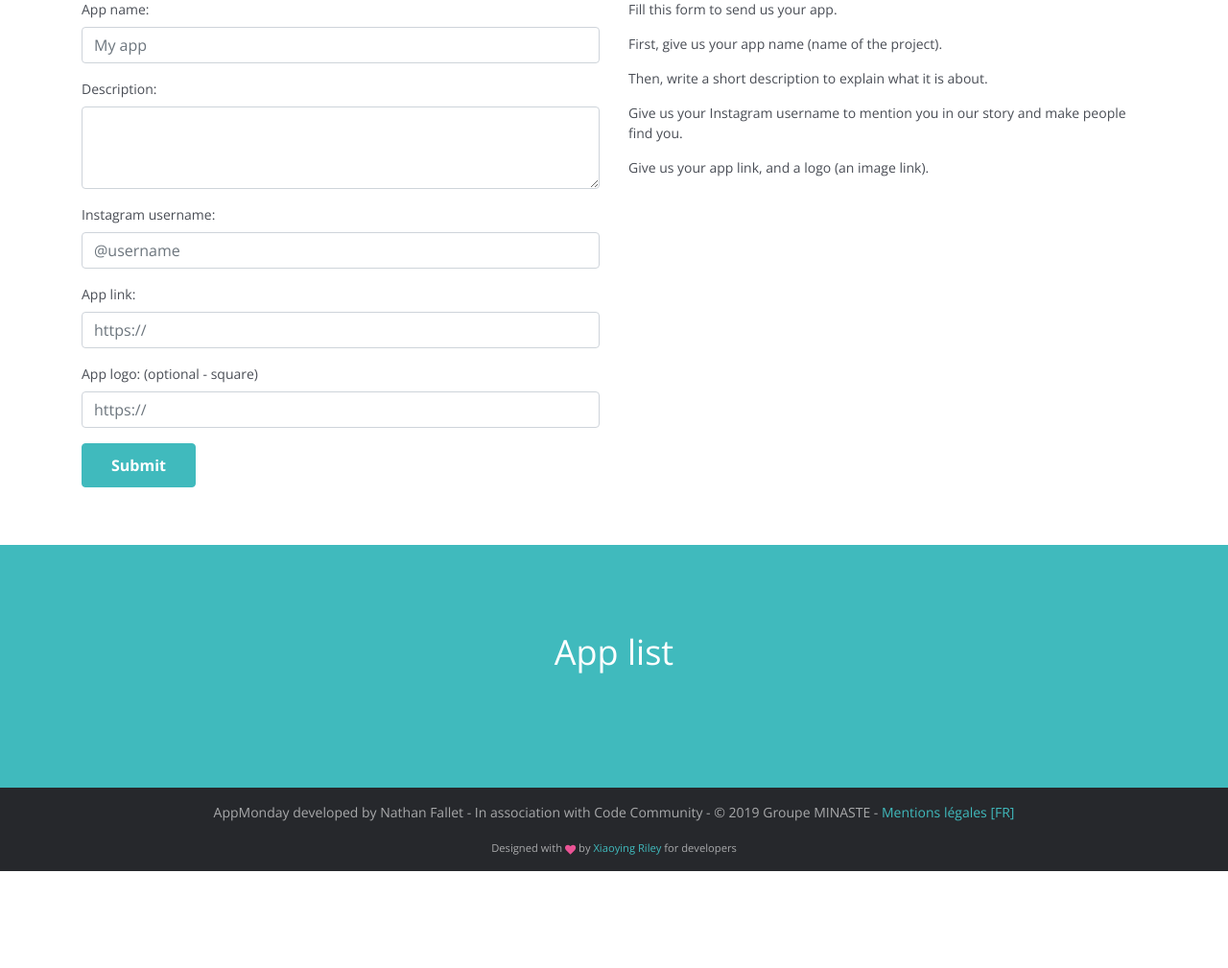
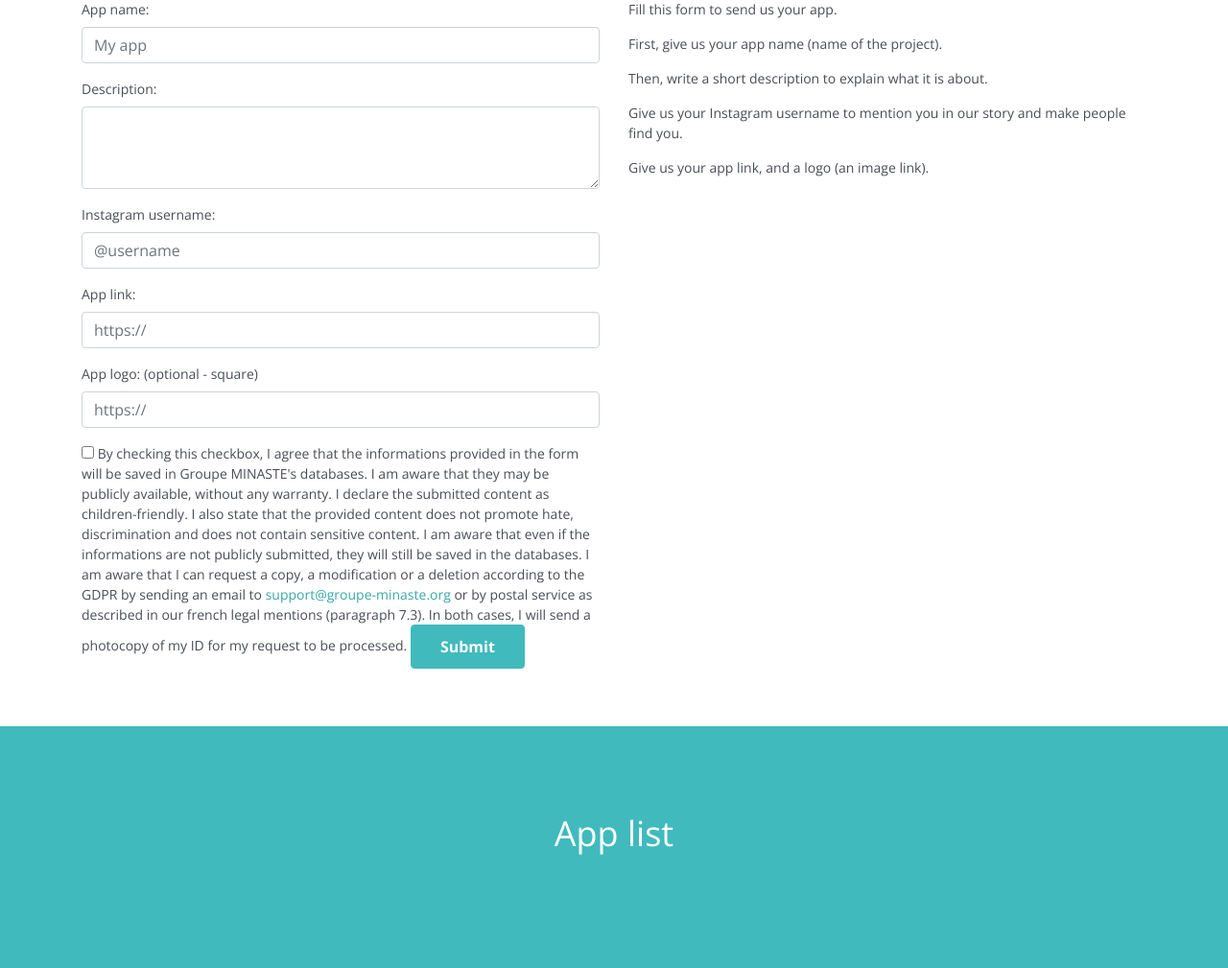
Before and after one commit to NathanFallet/AppMonday-Web, a PHP site: page / in a window 1280 px wide. Shown: the part 793-1802 px from the top of the page at 96% size. Before the commit the page ends 1701 px from the top, so only its background shows below. Run offline with PHP 8.4, Linux system fonts and the light colour scheme; some libraries are stand-ins or nearby versions.

Commit message:
Update index.php

```diff
--- a/www/index.php
+++ b/www/index.php
@@ -101,6 +101,7 @@
                       <label for="logo">App logo: (optional - square)</label>
                       <input type="text" class="form-control" id="logo" placeholder="https://">
                     </div>
+                    <input type="checkbox" required name="terms"> By checking this checkbox, I agree that the informations provided in the form will be saved in Groupe MINASTE's databases. I am aware that they may be publicly available, without any warranty. I declare the submitted content as children-friendly. I also state that the provided content does not promote hate, discrimination and does not contain sensitive content. I am aware that even if the informations are not publicly submitted, they will still be saved in the databases. I am aware that I can request a copy, a modification or a deletion according to the GDPR by sending an email to <a href="mailto:support@groupe-minaste.org">support@groupe-minaste.org</a> or by postal service as described in our french legal mentions (paragraph 7.3). In both cases, I will send a photocopy of my ID for my request to be processed.
                     <input type="submit" class="btn btn-primary btn-cta" value="Submit">
                 </form>
                 <div class="col-md-6">
```
